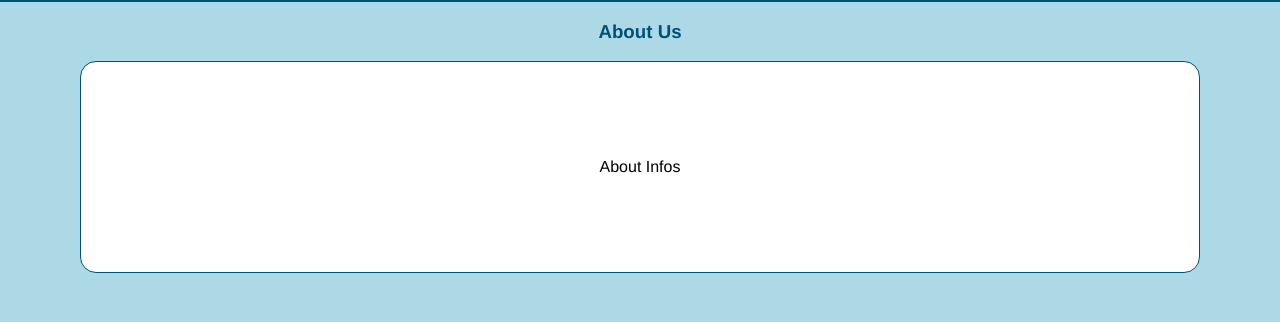
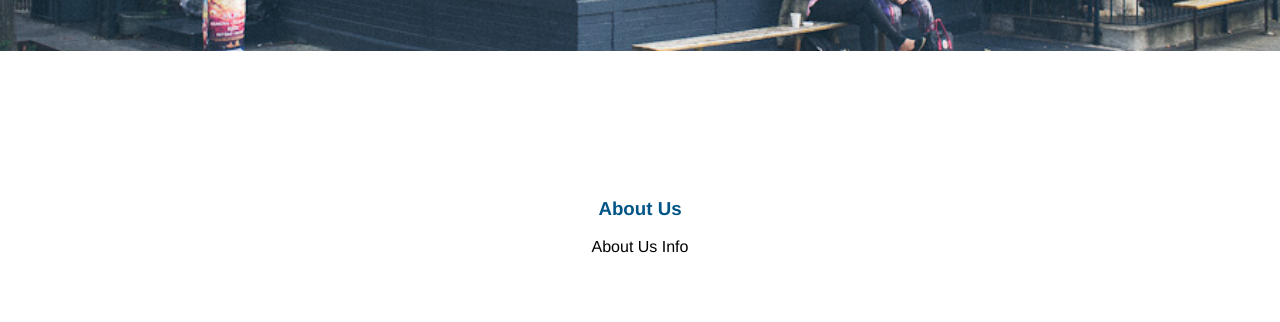
Before and after one commit to dannyneira/html-me-something, a PHP site: page /index.html in a window 1280 px wide. Shown: the part 2333-2655 px from the top of the page. Run offline with PHP 8.4, Linux system fonts and the light colour scheme.

Commit message:
Modified HTML & CSS Moar

```diff
--- a/css/style.css
+++ b/css/style.css
@@ -4,25 +4,25 @@ html, body{
     font-family: Helvetica, sans-serif;
 }
 h3{
-    color: #005178;
+    color: #015486;
     text-align: center;
 }
 article{
     font-size: 1em;
     color: black;
     text-align: center;
-    margin: 0em 5em 0em 5em;
-    padding: 6em;
-    border: .05em solid #005178;
+    margin: 1em 5em 1em 5em;
+    padding: 5em;
+    border: 1em solid white;
     border-radius: 1em;
     background-color: white;
 }
 a{
-    color: #005178;
+    color: #015486;
     text-decoration: none;
 }
 a:visited{
-    color: #005178;
+    color: #015486;
     text-decoration: none;
 }
 a:hover{
@@ -34,18 +34,19 @@ a:hover{
     font-size: 1.8em;
     color: black;
     background-color: white;
-    border-bottom: .09em solid #005178;
+    border-bottom: .09em solid #015486;
     overflow: hidden;
     position: fixed;
     height: auto;
     width: 100%;
 }
 .nav-bar:hover{
-    box-shadow: inset 0px -20px 20px -20px #005178;
+    box-shadow: inset 0px -20px 20px -20px #015486;
 }
 .nav-bar-logo{
     float: left;
     margin-left: .75em;
+    margin-top: .25em;
     height: 40px;
     width: auto;
 }
@@ -61,13 +62,10 @@ a:hover{
 
 /* Main Classes & Ids */
 .content{
-    border-top: .2em solid #005178;
-    border-bottom: .2em solid #005178;
-    background-color: lightblue;
+    border-top: 1em solid white;
+    border-bottom: 1em solid white;
+    background-color: white;
     height: 20em;
-}
-.space{
-    display: none;
 }
 .parallax{
     background-attachment: fixed;
@@ -91,13 +89,13 @@ a:hover{
     height: inherit !important;
 }
 #home-img{
-    background-image: url("../images/cafe.jpg");
+    background-image: url("../images/cafe.png");
 }
 #menu-img{
-    background-image: url("../images/food.jpg");
+    background-image: url("../images/food.png");
 }
 #about-img{
-    background-image: url("../images/outside.jpg");
+    background-image: url("../images/outside.png");
 }
 
 /* Footer Class */
@@ -105,9 +103,9 @@ a:hover{
     padding: .75em;
     font-size: 1em;
     text-align: center;
-    color:#005178;
+    color:#015486;
     background-color: white;
-    border-top: .2em solid #005178;
+    border-top: .4em solid #015486;
     display: inline-block;
     height: auto;
     width: 100%;
--- a/index.html
+++ b/index.html
@@ -12,7 +12,7 @@
     <header>
         <nav class='nav-bar'>
             <div>
-                <div><img class='nav-bar-logo' src='images/tiny_logo.jpg' alt='tiny_logo'></div>
+                <div><img class='nav-bar-logo' src='images/logo.png' alt='tiny_logo'></div>
                 <div class='nav-bar-links'>
                     <a class='nav-link' href="#home"><i class='ion-android-home'></i></a>
                     <a class='nav-link' href="#menu"><i class='ion-android-list'></i></a>
@@ -24,18 +24,24 @@
     <main>
         <div class='parallax' id='home-img'></div>
         <div class='content' id='home'>
-            <h3>Welcome to LaunchCafe</h3>
-            <article>home content box more stuff here!</article>
+            <article>
+                <h3>Welcome to LaunchCafe</h3>
+                <p>home content box more stuff here!</p>
+            </article>
         </div>
         <div class='parallax' id='menu-img'></div>
         <div class='content' id='menu'>
-            <h3>Le Menu</h3>
-            <article>Menu goes here!</article>
+            <article>
+                <h3>Le Menu</h3>
+                <p>Menu goes here!</p>
+            </article>
         </div>
         <div class='parallax' id='about-img'></div>
         <div class='content' id='about'>
-            <h3>About Us</h3>
-            <article>About Infos</article>
+            <article>
+                <h3>About Us</h3>
+                <p>About Us Info</p>
+            </article>
         </div>
         <div class='map'>
             <iframe src="https://www.google.com/maps/d/embed?mid=1LDuSdXRF9MlDSB9JXYZvN2hUF2I" width="640" height="480"></iframe>
```
